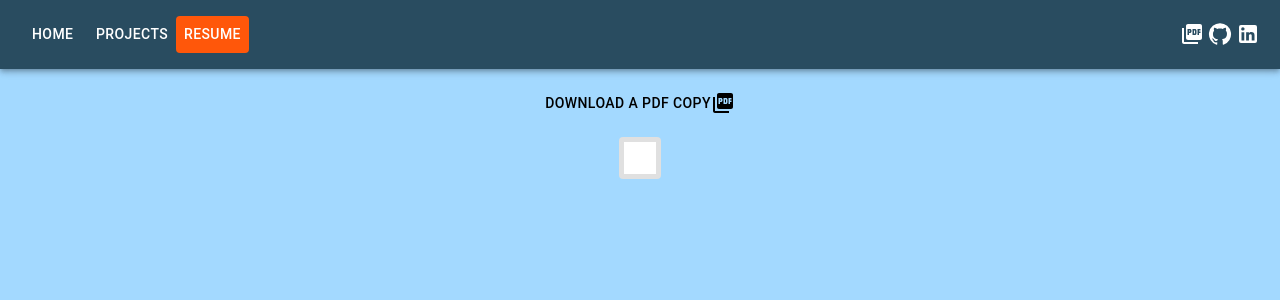
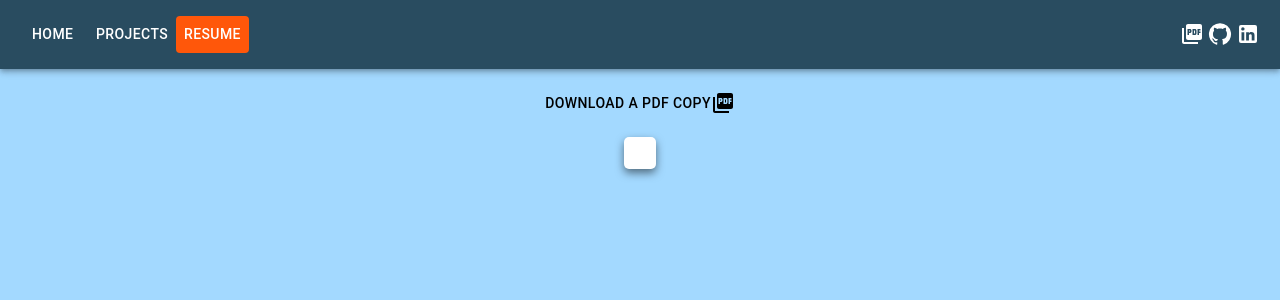
Before and after one commit to lalexgap/website, a React (Vite) app: page /resume in a window 1280 px wide. Shown: the top 300 px of the page. Built offline with nearby package versions, Linux system fonts and the light colour scheme; no server answers.

Commit message:
more resume styling

```diff
--- a/src/routes/Resume.tsx
+++ b/src/routes/Resume.tsx
@@ -35,10 +35,11 @@ function Resume(): React.ReactElement {
           padding: "1rem",
           background: "white",
           marginTop: "1rem",
-          borderRadius: 1,
-          fontPalette: "text.primary",
-          fontFamily: "monospace",
-          border: "5px solid rgba(0, 0, 0, 0.12)",
+          marginBottom: "1rem",
+          borderRadius: "5px",
+
+          fontFamily: "arial",
+          boxShadow: "0 4px 8px rgba(0, 0, 0, 0.5)",
         }}
       >
         <Markdown>{resumeMarkdown}</Markdown>
```
